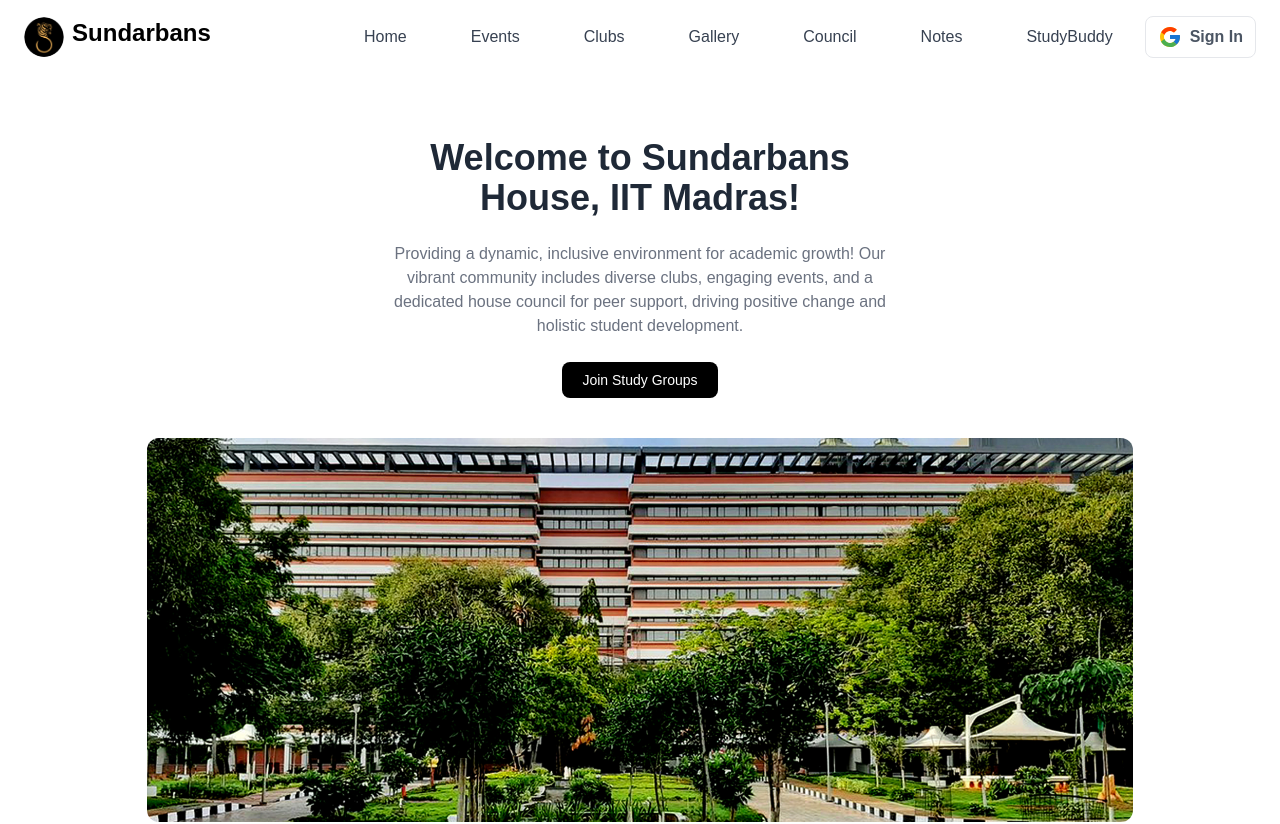
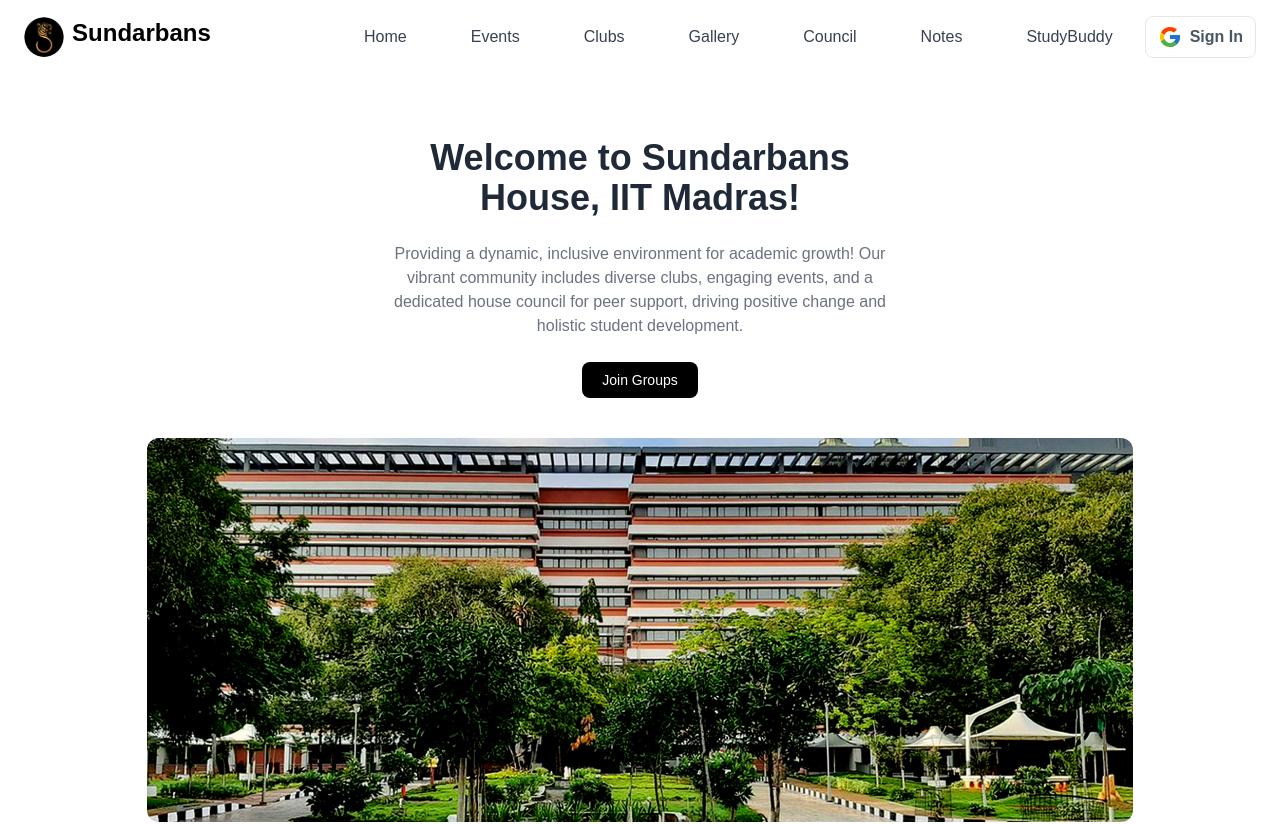
Before and after one commit to SundarbansWebOps/Frontend, a Vue app: page / in a window 1280 px wide. Shown: the top 824 px of the page. Built offline with nearby package versions, Linux system fonts and the light colour scheme; no server answers.

Commit message:
Updated Home Page to show the join Group Button
Join Groups Instead of Join Study Groups

```diff
--- a/src/components/HomePage.vue
+++ b/src/components/HomePage.vue
@@ -37,9 +37,9 @@
           <br> -->
           <button
             class="px-5 py-2 mt-6 text-sm font-medium leading-5 text-center text-white dark:text-black capitalize dark:bg-white bg-black rounded-lg hover:bg-blue-500 lg:mx-0 lg:w-auto focus:outline-none"
-            @click="$router.push('/study-groups')"
+            @click="$router.push('/user')"
           >
-            Join Study Groups
+            Join Groups
           </button>
         </div>
 
```
